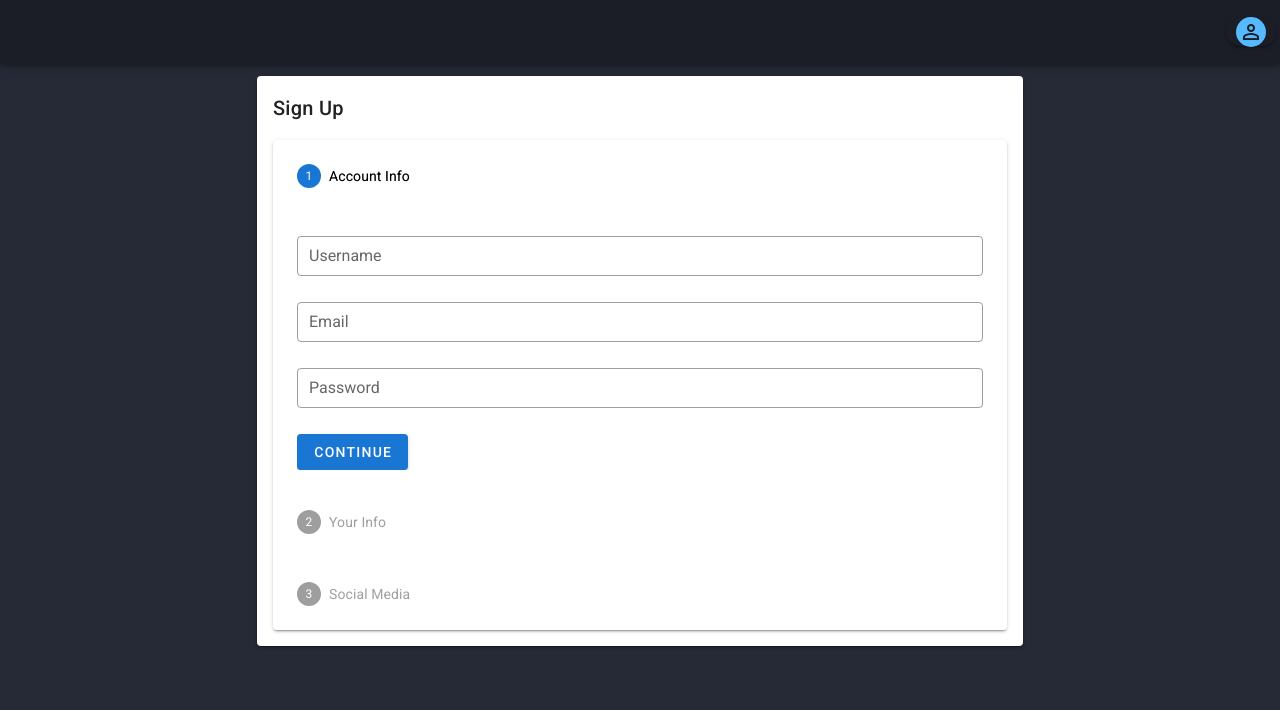
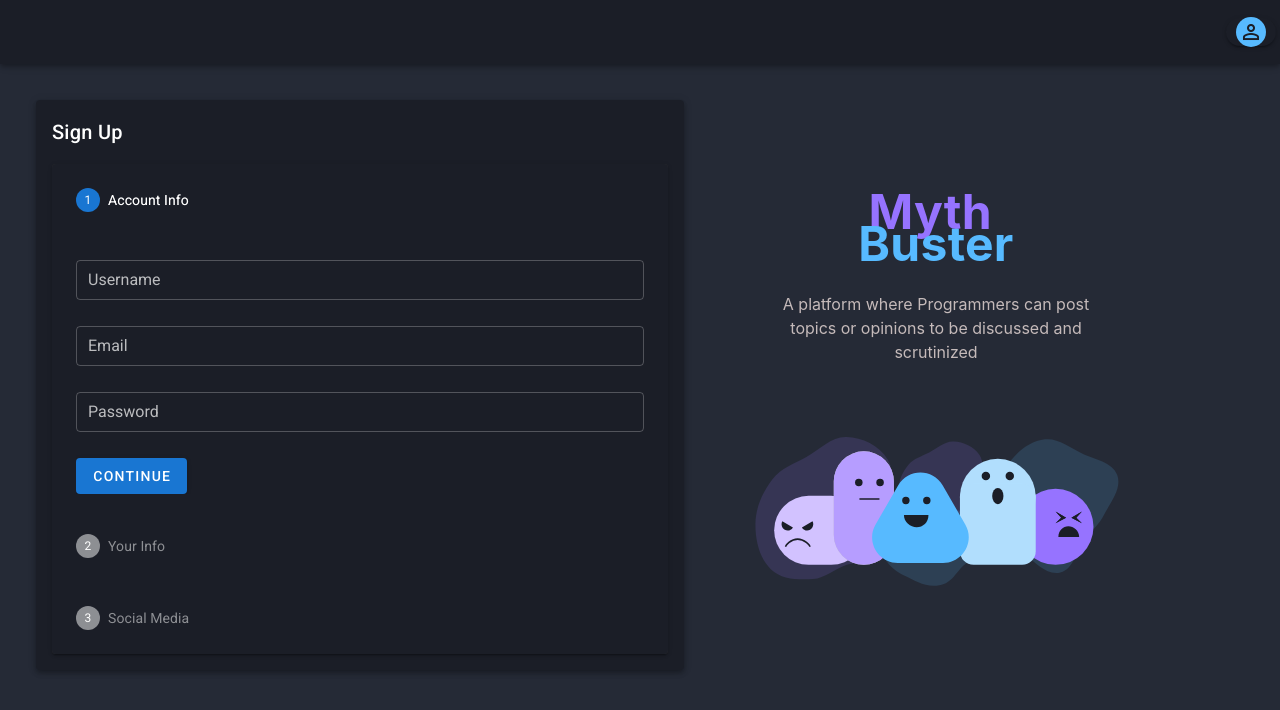
Before and after one commit to MayankJ99/MythBuster, a Vue app in the folder FrontEnd/: page /register in a window 1280 px wide. Shown: the top 710 px of the page. Built offline with nearby package versions, Linux system fonts and the light colour scheme.

Commit message:
feat: finished registration UI

```diff
--- a/FrontEnd/package.json
+++ b/FrontEnd/package.json
@@ -26,7 +26,7 @@
     "@vue/cli-service": "^4.5.13",
     "@vue/eslint-config-prettier": "^6.0.0",
     "babel-eslint": "^10.1.0",
-    "eslint": "^6.7.2",
+    "eslint": "^6.8.0",
     "eslint-plugin-prettier": "^3.3.1",
     "eslint-plugin-vue": "^6.2.2",
     "prettier": "^2.2.1",
--- a/FrontEnd/src/components/auth/login.vue
+++ b/FrontEnd/src/components/auth/login.vue
@@ -1,5 +1,23 @@
 <template>
-  <v-container></v-container>
+  <v-container>
+    <v-row align="center">
+      <v-col cols="12" md="6">
+        <v-card rounded dark class="border">
+          <v-card-title class="align-center title">Login</v-card-title>
+        </v-card>
+      </v-col>
+    </v-row>
+  </v-container>
 </template>
 
-<style scoped></style>
+<style scoped>
+.border {
+  border: 1px solid white;
+  background-color: #252a36;
+  border-radius: 2rem;
+}
+.title {
+  font-family: -apple-system, BlinkMacSystemFont, "Segoe UI", Roboto, Oxygen,
+    Ubuntu, Cantarell, "Open Sans", "Helvetica Neue", sans-serif;
+}
+</style>
--- a/FrontEnd/src/components/auth/register.vue
+++ b/FrontEnd/src/components/auth/register.vue
@@ -1,10 +1,14 @@
 <template>
   <v-form>
     <v-stepper v-model="stepper">
-      <v-stepper-step step="1" :complete="stepper > 2">
+      <v-stepper-step
+        step="1"
+        :complete="stepper > 2"
+        style="background-color: #1b1e27"
+      >
         Account Info
       </v-stepper-step>
-      <v-stepper-content step="1">
+      <v-stepper-content step="1" style="background-color: #1b1e27">
         <v-text-field
           v-model="registrationInfo.username"
           label="Username"
@@ -26,10 +30,14 @@
         />
         <v-btn color="primary" @click="stepper = 2">Continue</v-btn>
       </v-stepper-content>
-      <v-stepper-step step="2" :complete="stepper > 3">
+      <v-stepper-step
+        step="2"
+        :complete="stepper > 3"
+        style="background-color: #1b1e27"
+      >
         Your Info
       </v-stepper-step>
-      <v-stepper-content step="2">
+      <v-stepper-content step="2" style="background-color: #1b1e27">
         <v-text-field
           v-model="registrationInfo.first_name"
           label="First Name"
@@ -69,8 +77,10 @@
         <v-btn @click="stepper = 1">Back</v-btn>
         <v-btn color="primary" @click="stepper = 3">Continue</v-btn>
       </v-stepper-content>
-      <v-stepper-step step="3"> Social Media </v-stepper-step>
-      <v-stepper-content step="3">
+      <v-stepper-step step="3" style="background-color: #1b1e27">
+        Social Media
+      </v-stepper-step>
+      <v-stepper-content step="3" style="background-color: #1B1E27">
         <v-text-field
           v-model="registrationInfo.linkedin"
           label="LinkedIn"
--- a/FrontEnd/src/router/index.js
+++ b/FrontEnd/src/router/index.js
@@ -7,7 +7,8 @@ import Register from "../views/Register.vue";
 
 Vue.use(VueRouter);
 
-const routes = [{
+const routes = [
+  {
     path: "/",
     name: "Home",
     component: Home,
--- a/FrontEnd/src/views/Register.vue
+++ b/FrontEnd/src/views/Register.vue
@@ -1,16 +1,32 @@
 <template>
-  <v-container>
+  <v-container class="ma-6 cont">
     <v-row>
-      <v-spacer class="d-xs-none d-md-flex" />
-      <v-col cols="12" md="8">
-        <v-card>
+      <!-- <v-spacer class="d-xs-none d-md-flex" /> -->
+      <v-col cols="12" md="7">
+        <v-card color="#1B1E27" rounded dark elevation="4">
           <v-card-title>Sign Up</v-card-title>
           <v-card-text>
             <register />
           </v-card-text>
         </v-card>
       </v-col>
-      <v-spacer class="d-xs-none d-md-flex" />
+      <!-- <v-spacer class="d-xs-none d-md-flex" /> -->
+      <v-col cols="12" md="5">
+        <v-row class="title">
+          <h2 class="myth">Myth&nbsp;</h2>
+          <h2 class="buster">Buster</h2>
+        </v-row>
+        <v-row class="content">
+          <p>
+            A platform where Programmers can post topics or opinions to be
+            discussed and scrutinized
+          </p>
+        </v-row>
+
+        <v-row class="animation">
+          <v-img src="../assets/animation.svg" class="ma-10 animation" max-width="24rem"></v-img>
+        </v-row>
+      </v-col>
     </v-row>
   </v-container>
 </template>
@@ -21,3 +37,47 @@ export default {
   components: { register },
 };
 </script>
+
+<style scoped>
+.cont {
+  max-width: 90vw;
+}
+.title {
+  display: flex;
+  justify-content: center;
+  margin-top: 6rem;
+  margin-bottom: 2rem;
+  margin-left: 6rem;
+  margin-right: 6rem;
+}
+.content {
+  display: flex;
+  justify-content: center;
+  text-align: center;
+  font-family: -apple-system, BlinkMacSystemFont, "Segoe UI", Roboto, Oxygen,
+    Ubuntu, Cantarell, "Open Sans", "Helvetica Neue", sans-serif;
+  font-size: 1rem;
+  color: #c5baba;
+  margin-top: 0%;
+  margin-left: 4rem;
+  margin-right: 4rem;
+}
+.myth {
+  font-family: -apple-system, BlinkMacSystemFont, "Segoe UI", Roboto, Oxygen,
+    Ubuntu, Cantarell, "Open Sans", "Helvetica Neue", sans-serif;
+  color: #9673ff;
+  font-size: 3rem;
+}
+.buster {
+  font-family: -apple-system, BlinkMacSystemFont, "Segoe UI", Roboto, Oxygen,
+    Ubuntu, Cantarell, "Open Sans", "Helvetica Neue", sans-serif;
+  color: #57baff;
+  font-size: 3rem;
+}
+.animation {
+  display: flex;
+  justify-content: center;
+  text-align: center;
+  margin-top: 4rem;
+}
+</style>
```
Also changed, not shown: FrontEnd/src/assets/animation.svg (added), FrontEnd/src/services/auth.js (indentation only), FrontEnd/src/store/index.js (indentation only), FrontEnd/src/store/modules/auth.js (indentation only), FrontEnd/src/store/modules/posts.js (indentation only), 1 other file (tests, documents, lock files or other folders). Lines whose indentation alone changed are shown as unchanged.
